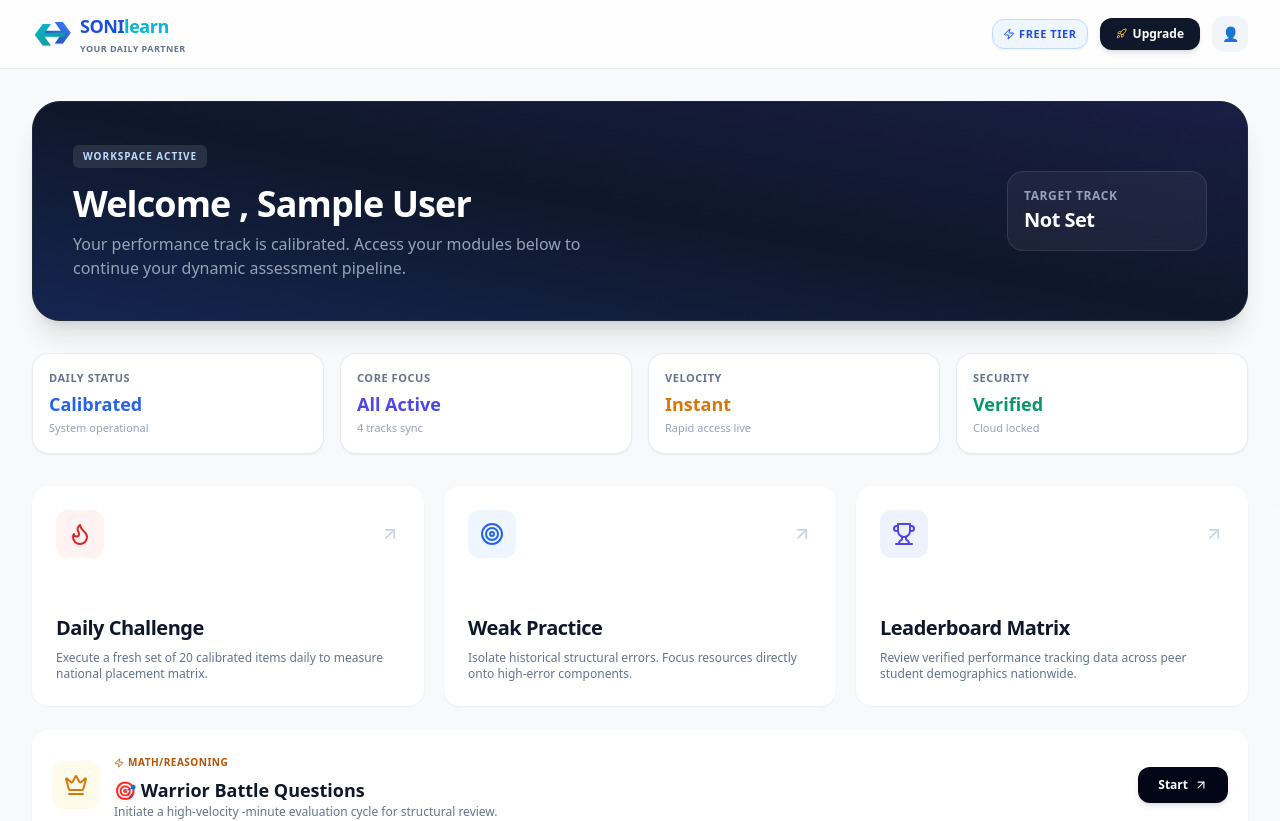
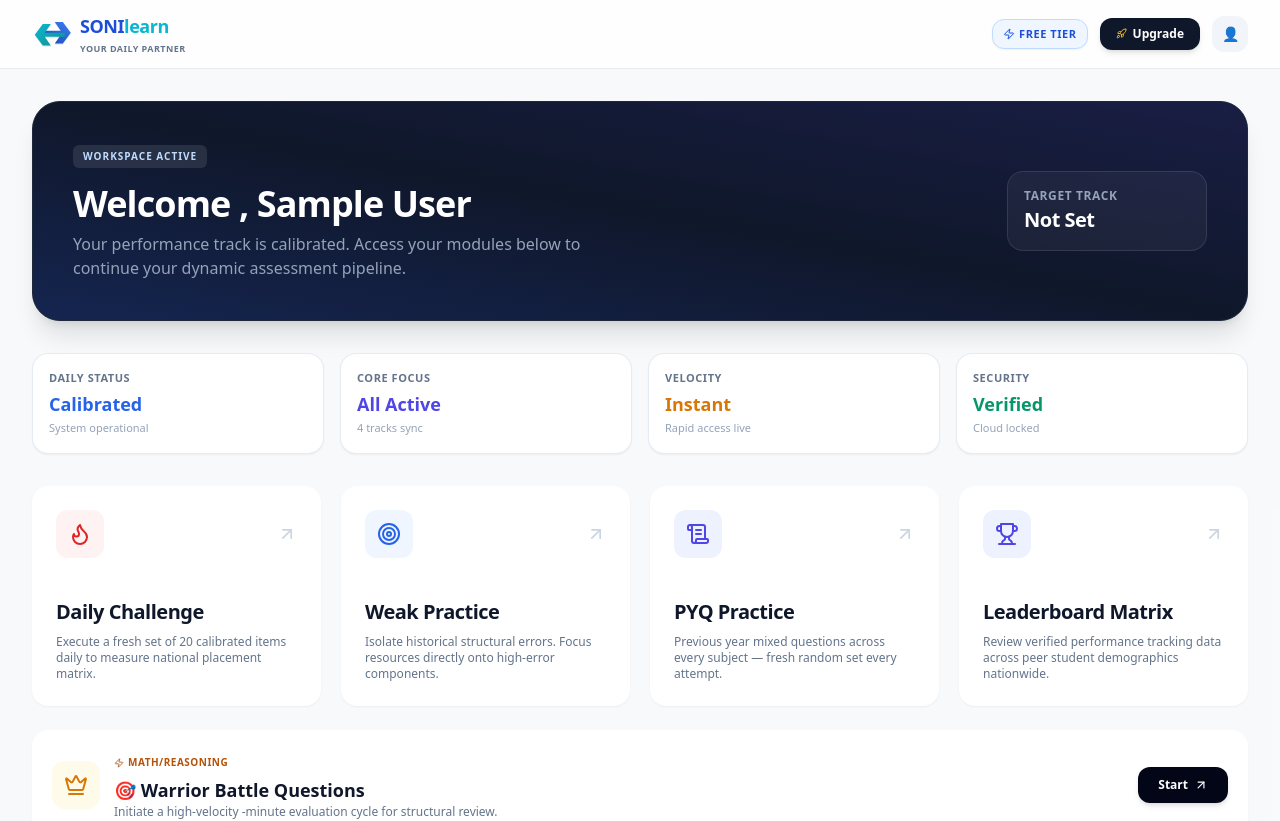
Before and after one commit to shanu-dev911/sonilearn, a Next.js app: page / in a window 1280 px wide. Shown: the top 821 px of the page. Built offline with nearby package versions, Linux system fonts and the light colour scheme; no server answers; the database is empty; sample sign-in values are in the browser's storage.

Commit message:
Add PYQ card to dashboard

```diff
--- a/app/page.tsx
+++ b/app/page.tsx
@@ -9,7 +9,7 @@ import { onAuthStateChanged } from "firebase/auth";
 import { doc, getDoc } from "firebase/firestore";
 import { auth, db } from "@/lib/firebase-client";
 import { checkTrialStatus } from "@/lib/trial-check";
-import { Flame, Trophy, Target, Crown, Rocket, Zap, ArrowUpRight, ShieldCheck, Sparkles, X } from "lucide-react";
+import { Flame, Trophy, Target, Crown, Rocket, Zap, ArrowUpRight, ShieldCheck, ScrollText, X } from "lucide-react";
 
 export default function Dashboard() {
   const [userName, setUserName] = useState("Student");
@@ -98,7 +98,7 @@ export default function Dashboard() {
               onClick={() => setShowWelcome(false)}
               className="absolute top-4 right-4 text-slate-400 hover:text-slate-600"
             >
-              <X size={18} />
+              <X size={20} />
             </button>
             <div className="w-16 h-16 bg-gradient-to-br from-amber-400 to-amber-600 rounded-2xl flex items-center justify-center mx-auto mb-4 shadow-lg shadow-amber-500/30">
               <Crown size={32} className="text-white" />
@@ -253,7 +253,7 @@ export default function Dashboard() {
         </div>
 
         {/* COMPACT INTERACTIVE DASHBOARD CARDS */}
-        <div className="grid grid-cols-1 md:grid-cols-3 gap-4 sm:gap-5 mb-6">
+       <div className="grid grid-cols-1 sm:grid-cols-2 lg:grid-cols-4 gap-4 sm:gap-5 mb-6">
 
           {/* DAILY CHALLENGE CARD */}
           <button
@@ -300,6 +300,28 @@ export default function Dashboard() {
               </p>
             </div>
           </button>
+          {/* PYQ PRACTICE CARD */}
+<button
+  onClick={() => router.push("/pyq")}
+  className="group relative bg-white border border-slate-200 hover:border-indigo-500 rounded-2xl p-5 sm:p-6 shadow-sm hover:shadow-md transition-all duration-300 text-left flex flex-col justify-between min-h-[160px] sm:min-h-[220px] active:scale-[0.99] w-full"
+>
+  <div className="flex items-center justify-between w-full mb-4 sm:mb-0">
+    <div className="bg-indigo-50 text-indigo-600 p-2.5 sm:p-3 rounded-xl group-hover:bg-indigo-600 group-hover:text-white transition-all duration-300">
+      <ScrollText size={20} className="sm:w-6 sm:h-6" />
+    </div>
+    <div className="text-slate-300 group-hover:text-blue-600 transition-colors">
+      <ArrowUpRight size={18} className="sm:w-5 sm:h-5" />
+    </div>
+  </div>
+  <div>
+    <h3 className="text-lg sm:text-xl font-black text-slate-900 tracking-tight">
+      PYQ Practice
+    </h3>
+    <p className="text-slate-500 text-[11px] sm:text-xs mt-1.5 sm:mt-2 font-medium leading-relaxed">
+      Previous year mixed questions across every subject — fresh random set every attempt.
+    </p>
+                            </div>
+                           </button>
 
           {/* LEADERBOARD CARD */}
           <button
```
